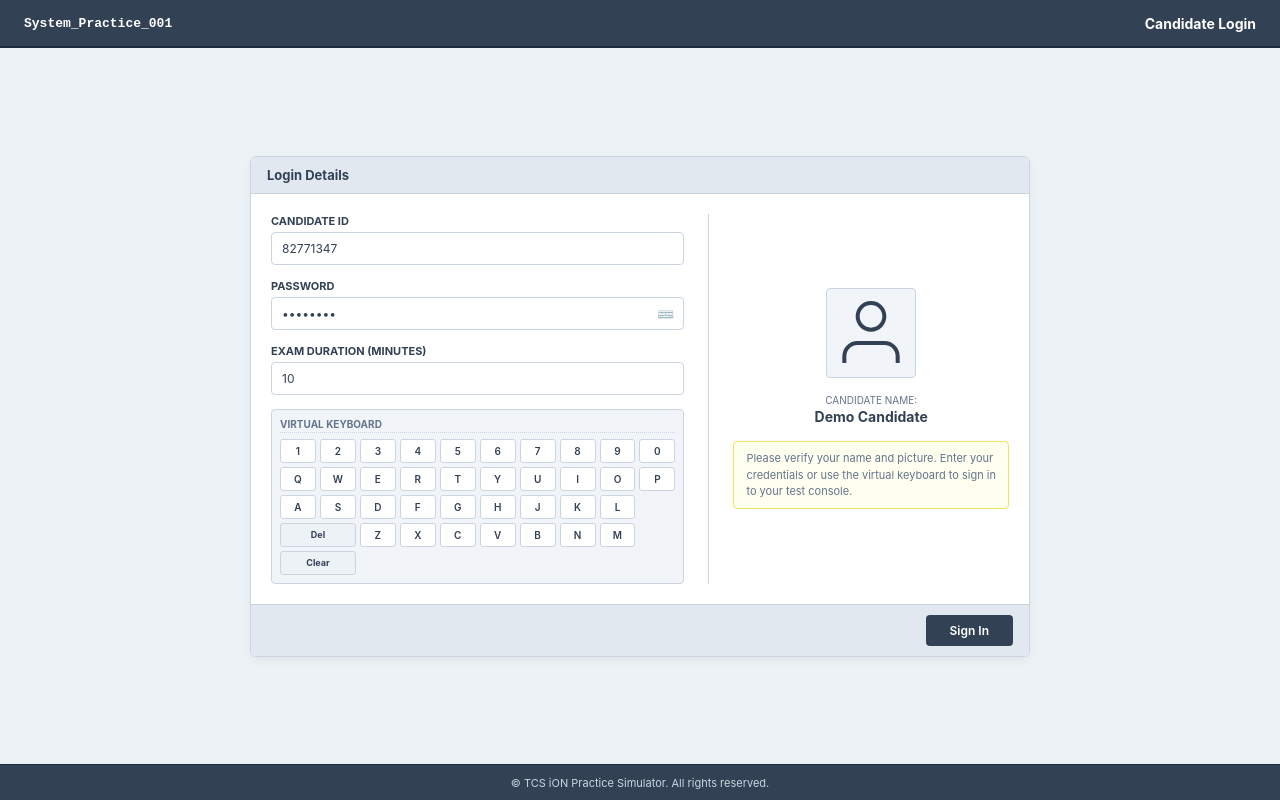
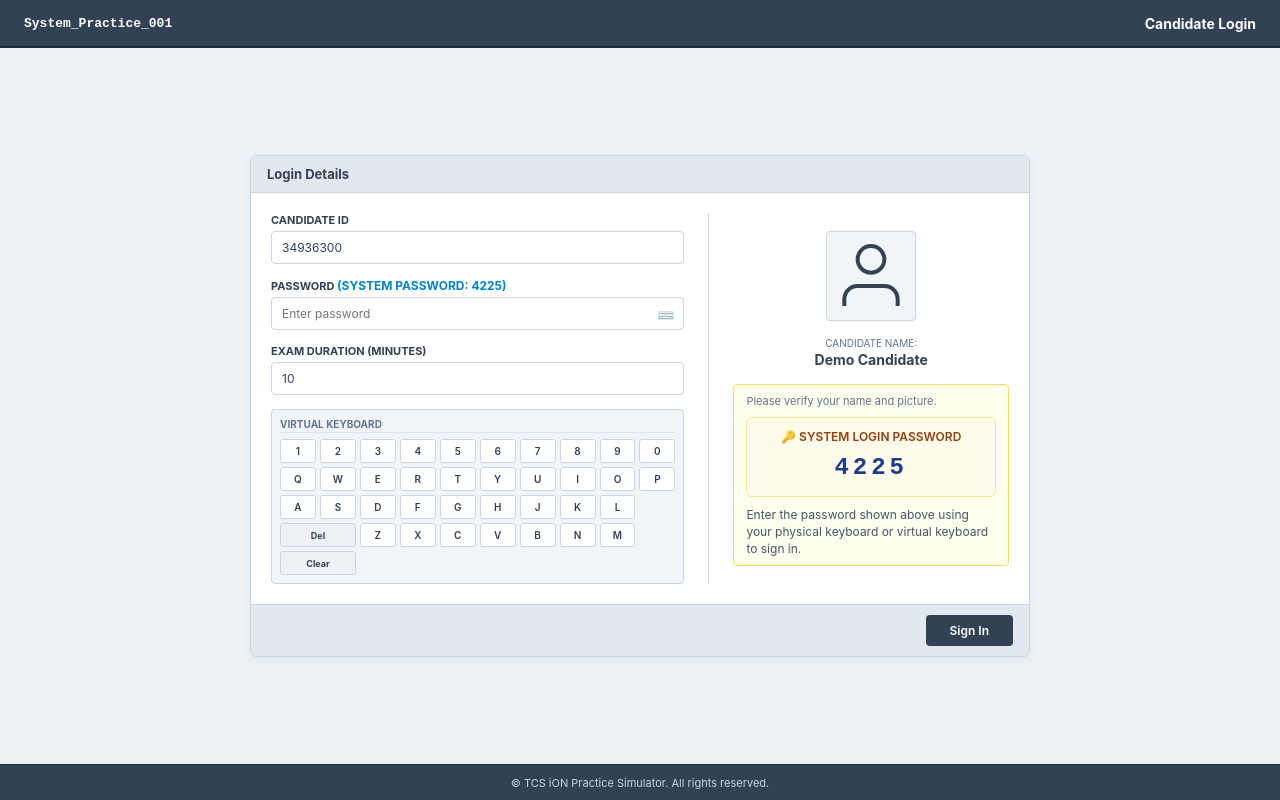
Before and after one commit to amjadcp/iONMirror-CBT-Lab, a React (Vite) app: page /session/1/login in a window 1280 px wide. Built offline with nearby package versions, Linux system fonts and the light colour scheme; no server answers.

Commit message:
feat: implement candidate login route with virtual keyboard and add mock test selection page with environment configuration

```diff
--- a/src/routes/CandidateLogin.jsx
+++ b/src/routes/CandidateLogin.jsx
@@ -9,8 +9,10 @@ export default function CandidateLogin() {
   const timeQuery = searchParams.get('time');
 
   const [candidateId, setCandidateId] = useState('');
-  const [password, setPassword] = useState('••••••••');
+  const [password, setPassword] = useState('');
+  const [requiredPassword, setRequiredPassword] = useState('');
   const [examTime, setExamTime] = useState(timeQuery ? parseInt(timeQuery, 10) : 10);
+  const [errorMessage, setErrorMessage] = useState('');
 
   useEffect(() => {
     if (timeQuery) {
@@ -25,14 +27,21 @@ export default function CandidateLogin() {
     }
   }, [sessionId]);
 
-  // Generate a random candidate ID on mount
+  // Generate random candidate ID and random numeric system password (e.g. 4-digit number)
   useEffect(() => {
     const randomId = Math.floor(10000000 + Math.random() * 90000000).toString();
+    const randomPin = Math.floor(1000 + Math.random() * 9000).toString();
     setCandidateId(randomId);
+    setRequiredPassword(randomPin);
   }, []);
 
   const handleSignIn = (e) => {
     e.preventDefault();
+    if (password.trim() !== requiredPassword) {
+      setErrorMessage(`Invalid Password! Please enter the system password (${requiredPassword}) displayed on screen.`);
+      return;
+    }
+    setErrorMessage('');
     navigate(`/session/${sessionId}?time=${examTime}`);
   };
 
@@ -54,7 +63,7 @@ export default function CandidateLogin() {
 
       {/* Main Login Card */}
       <div className="login-card-container">
-        <form onSubmit={handleSignIn} className="login-card">
+        <form onSubmit={handleSignIn} className="login-card" autoComplete="off">
           <div className="login-card-header">
             <h3>Login Details</h3>
           </div>
@@ -62,11 +71,28 @@ export default function CandidateLogin() {
           <div className="login-card-body">
             {/* Left side: Inputs & Keyboard */}
             <div className="login-body-left">
+              {errorMessage && (
+                <div style={{
+                  backgroundColor: '#fef2f2',
+                  border: '1px solid #fca5a5',
+                  color: '#991b1b',
+                  padding: '10px 14px',
+                  borderRadius: '6px',
+                  marginBottom: '15px',
+                  fontSize: '13px',
+                  fontWeight: 'bold'
+                }}>
+                  ⚠️ {errorMessage}
+                </div>
+              )}
+
               <div className="login-input-group">
                 <label htmlFor="userId">Candidate ID</label>
                 <input
                   type="text"
                   id="userId"
+                  name="cbt_user_id"
+                  autoComplete="off"
                   value={candidateId}
                   onChange={(e) => setCandidateId(e.target.value)}
                   required
@@ -74,13 +100,22 @@ export default function CandidateLogin() {
               </div>
 
               <div className="login-input-group">
-                <label htmlFor="password">Password</label>
+                <label htmlFor="password">
+                  Password <span style={{ color: '#0284c7', fontSize: '12px', fontWeight: 'bold' }}>(System Password: {requiredPassword})</span>
+                </label>
                 <div className="login-pwd-wrapper">
                   <input
-                    type="password"
+                    type="text"
                     id="password"
+                    name="cbt_candidate_pin"
+                    autoComplete="off"
+                    style={{ WebkitTextSecurity: 'disc' }}
                     value={password}
-                    onChange={(e) => setPassword(e.target.value)}
+                    onChange={(e) => {
+                      setPassword(e.target.value);
+                      setErrorMessage('');
+                    }}
+                    placeholder="Enter password"
                     required
                   />
                   <span className="login-kbd-icon" title="Virtual Keyboard Active">⌨️</span>
@@ -109,9 +144,10 @@ export default function CandidateLogin() {
                       type="button"
                       className={`login-kbd-key ${key.length > 1 ? 'large' : ''}`}
                       onClick={() => {
+                        setErrorMessage('');
                         if (key === 'Clear') setPassword('');
                         else if (key === 'Del') setPassword(p => p.slice(0, -1));
-                        else setPassword(p => (p === '••••••••' ? key : p + key));
+                        else setPassword(p => p + key);
                       }}
                     >
                       {key}
@@ -134,7 +170,25 @@ export default function CandidateLogin() {
                 <span className="name">Demo Candidate</span>
               </div>
               <div className="login-instructions">
-                <p>Please verify your name and picture. Enter your credentials or use the virtual keyboard to sign in to your test console.</p>
+                <p style={{ marginBottom: '8px' }}>Please verify your name and picture.</p>
+                <div style={{
+                  background: '#fffbeb',
+                  border: '1px solid #fde68a',
+                  borderRadius: '6px',
+                  padding: '10px 12px',
+                  marginTop: '8px',
+                  textAlign: 'center'
+                }}>
+                  <div style={{ fontSize: '12px', color: '#92400e', fontWeight: '600', marginBottom: '4px' }}>
+                    🔑 SYSTEM LOGIN PASSWORD
+                  </div>
+                  <div style={{ fontSize: '24px', fontWeight: '800', color: '#1e3a8a', letterSpacing: '4px', fontFamily: 'monospace' }}>
+                    {requiredPassword || '1234'}
+                  </div>
+                </div>
+                <p style={{ marginTop: '10px', fontSize: '12px', color: '#475569', lineHeight: '1.4' }}>
+                  Enter the password shown above using your physical keyboard or virtual keyboard to sign in.
+                </p>
               </div>
             </div>
           </div>
--- a/src/routes/MockTestSelection.jsx
+++ b/src/routes/MockTestSelection.jsx
@@ -125,7 +125,7 @@ export default function MockTestSelection() {
                     handleSelectMockTest(test);
                   }}
                 >
-                  {test.fileName || `${test.title} | ${test.questionsCount} Questions | ${test.durationMins} mins.`}
+                  {test.fileName ? test.fileName.replace(/\.[^/.]+$/, '') : `${test.title} | ${test.questionsCount} Questions | ${test.durationMins} mins.`}
                 </a>
               </li>
             ))}
```
